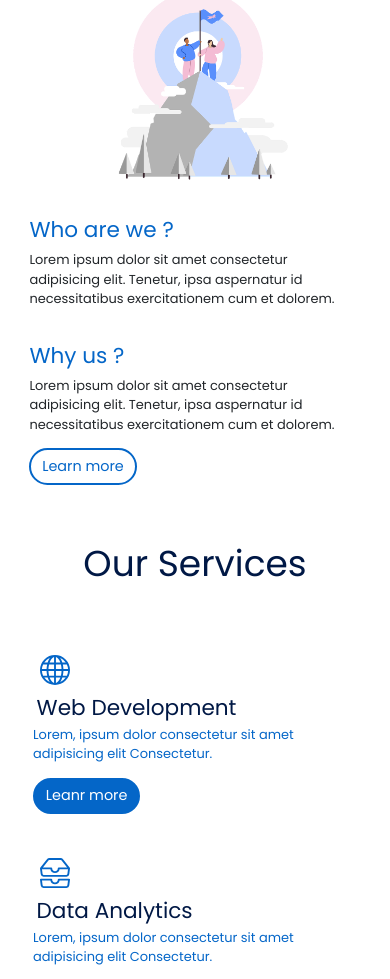
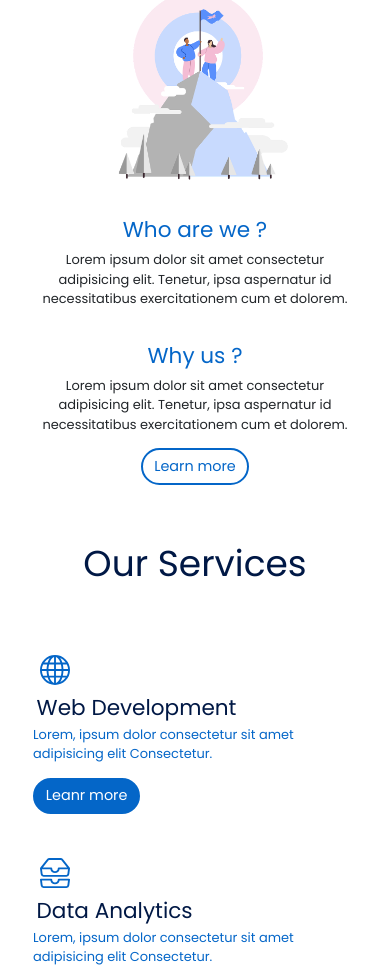
Before and after one commit to labhanshsatpute/reactjs-project-01, a React (Create React App) app: page / in a window 390 px wide. Shown: the part 1140-2119 px from the top of the page. Built offline with nearby package versions, Linux system fonts and the light colour scheme.

Commit message:
Text alignment Changes

```diff
--- a/src/SectionAbout.jsx
+++ b/src/SectionAbout.jsx
@@ -11,10 +11,10 @@ function SectionAbout() {
                 <SectionTitle SectionName="About us"/>
                 <br/>
                 <div className="row px-3">
-                    <div className="col-lg-6 col-md-6 col-sm-12" data-aos="fade-right">
+                    <div className="col-lg-6 col-md-12 col-sm-12" data-aos="fade-right">
                         <img src="images/img-2.png" alt="achivement-img" className="img-fluid"/>
                     </div>
-                    <div className="col-lg-6 col-md-6 col-sm-12 text-left" data-aos="fade-left">
+                    <div className="col-lg-6 col-md-12 col-sm-12 text-lg-left text-md-center text-sm-center" data-aos="fade-left">
                         <h4 className="text-color-01 mt-4">Who are we ?</h4>
                         <p>Lorem ipsum dolor sit amet consectetur adipisicing elit. Tenetur, ipsa aspernatur id necessitatibus exercitationem cum et dolorem.</p>
                         <br/>
```
Also changed, not shown: 1 other file (tests, documents, lock files or other folders).
